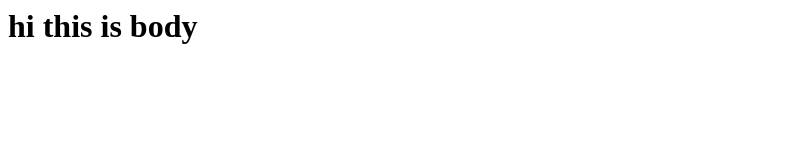
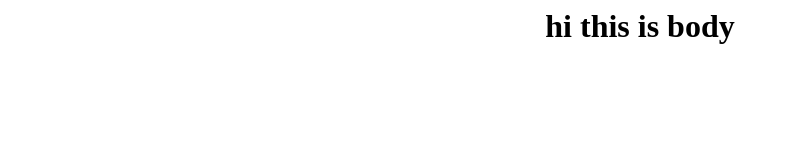
Before and after one commit to abdotamim/dev, a plain HTML site: page index.html in a window 1280 px wide. Shown: the whole page, without its empty margins (0-788 px from the left). Drawn offline with Linux system fonts and the light colour scheme.

Commit message:
Update index.html

```diff
--- a/index.html
+++ b/index.html
@@ -6,7 +6,7 @@
 
 
   <body>
-    <h1> hi this is body</h1>
+    <center>  <h1> hi this is body</h1>  </center>
 
 
 
```
